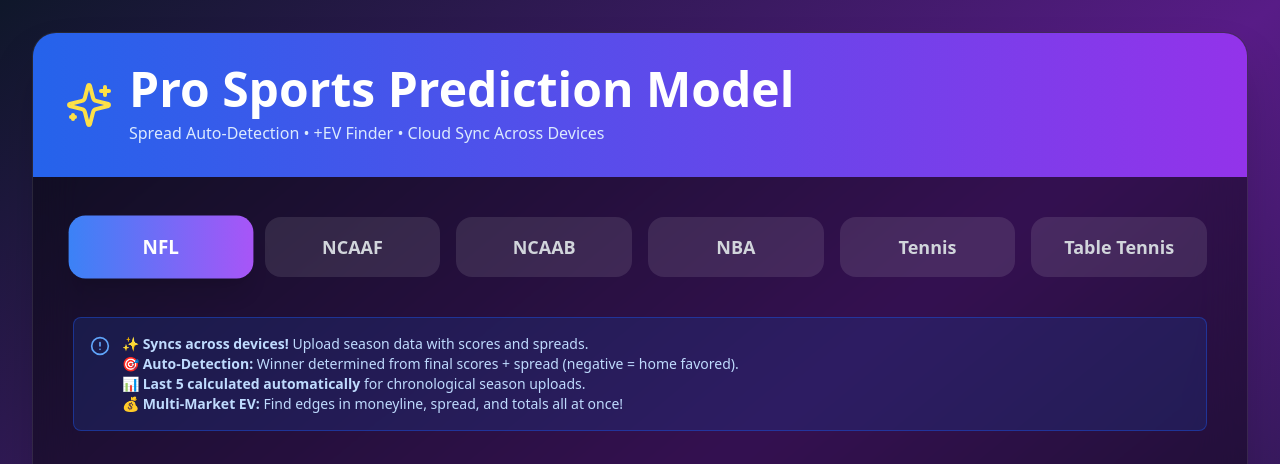
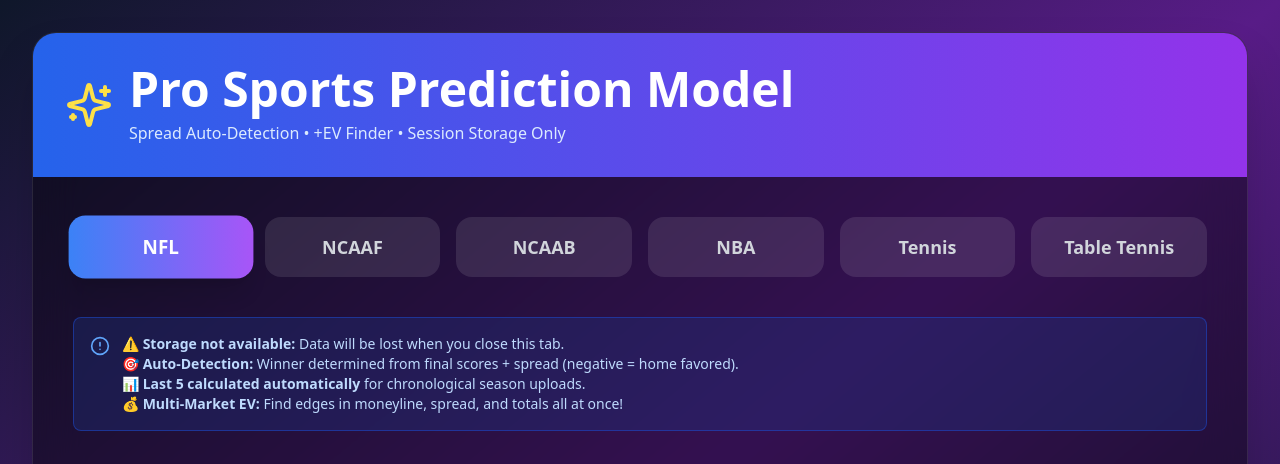
Before and after one commit to CollinKrum/Stats, a React (Vite) app: page / in a window 1280 px wide. Shown: the top 464 px of the page. Built offline with nearby package versions, Linux system fonts and the light colour scheme.

Commit message:
Update SportsPredictionModel.jsx

```diff
--- a/src/SportsPredictionModel.jsx
+++ b/src/SportsPredictionModel.jsx
@@ -100,6 +100,12 @@
   }, [selectedSport]);
 
   const loadSaved = async () => {
+    // Check if storage is available
+    if (!window.storage) {
+      console.log('Storage not available - data will not persist between sessions');
+      return;
+    }
+
     try {
       const tdResult = await window.storage.get(`training-${selectedSport}`, false);
       if (tdResult && tdResult.value) {
@@ -356,7 +362,10 @@
       setPrediction(null);
       setEvResult(null);
 
+      // Only save if storage is available
+      if (window.storage) {
         await window.storage.set(`training-${selectedSport}`, JSON.stringify(finalRows), false);
+      }
 
       alert(
         appendMode
@@ -418,11 +427,14 @@
     setActualUnderOdds('');
     setFileName('');
 
+    // Only clear storage if available
+    if (window.storage) {
       try {
         await window.storage.delete(`training-${selectedSport}`, false);
         await window.storage.delete(`model-${selectedSport}`, false);
       } catch (e) {
         console.warn('Failed to clear storage', e);
+      }
     }
   };
 
@@ -551,11 +563,14 @@
       setTrainingStats(stats);
       setFeatureImportance(importance);
 
+      // Only save if storage is available
+      if (window.storage) {
         await window.storage.set(
           `model-${selectedSport}`,
           JSON.stringify({ modelParams: model, trainingStats: stats }),
           false
         );
+      }
 
       alert(`PRO MODEL TRAINED — ${samplesUsed} games — ${(accuracy * 100).toFixed(1)}% accuracy`);
     } catch (err) {
@@ -770,7 +785,7 @@
                   Pro Sports Prediction Model
                 </h1>
                 <p className="text-blue-100 mt-2">
-                  Spread Auto-Detection • +EV Finder • Cloud Sync Across Devices
+                  Spread Auto-Detection • +EV Finder • {window.storage ? 'Cloud Sync Across Devices' : 'Session Storage Only'}
                 </p>
               </div>
             </div>
@@ -796,7 +811,15 @@
             <div className="bg-blue-900/30 border border-blue-700/50 rounded-lg p-4 flex gap-3">
               <AlertCircle className="text-blue-400 flex-shrink-0 mt-0.5" size={20} />
               <div className="text-sm text-blue-200">
+                {window.storage ? (
+                  <>
                     <strong>✨ Syncs across devices!</strong> Upload season data with scores and spreads.
+                  </>
+                ) : (
+                  <>
+                    <strong>⚠️ Storage not available:</strong> Data will be lost when you close this tab.
+                  </>
+                )}
                 <br />
                 <strong>🎯 Auto-Detection:</strong> Winner determined from final scores + spread (negative = home favored).
                 <br />
```
Lines whose indentation alone changed are shown as unchanged.
